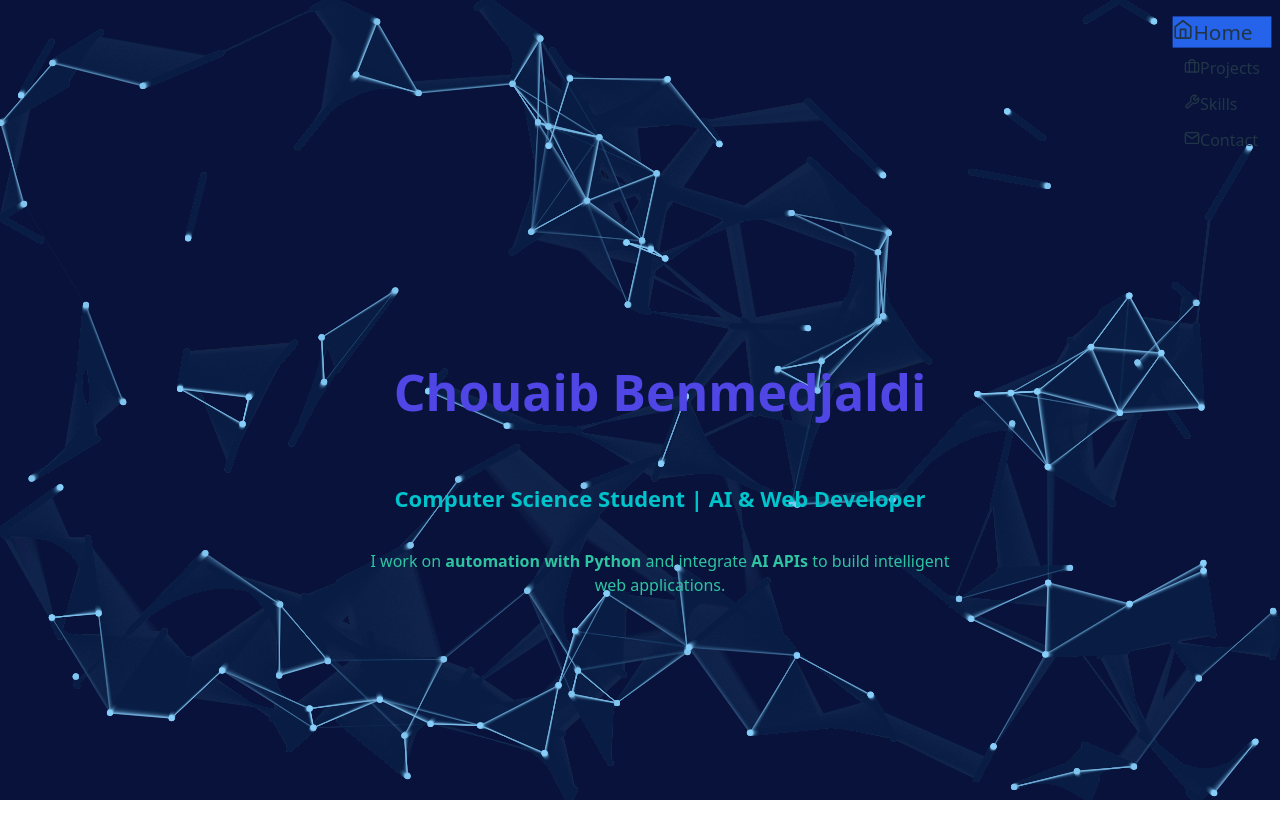
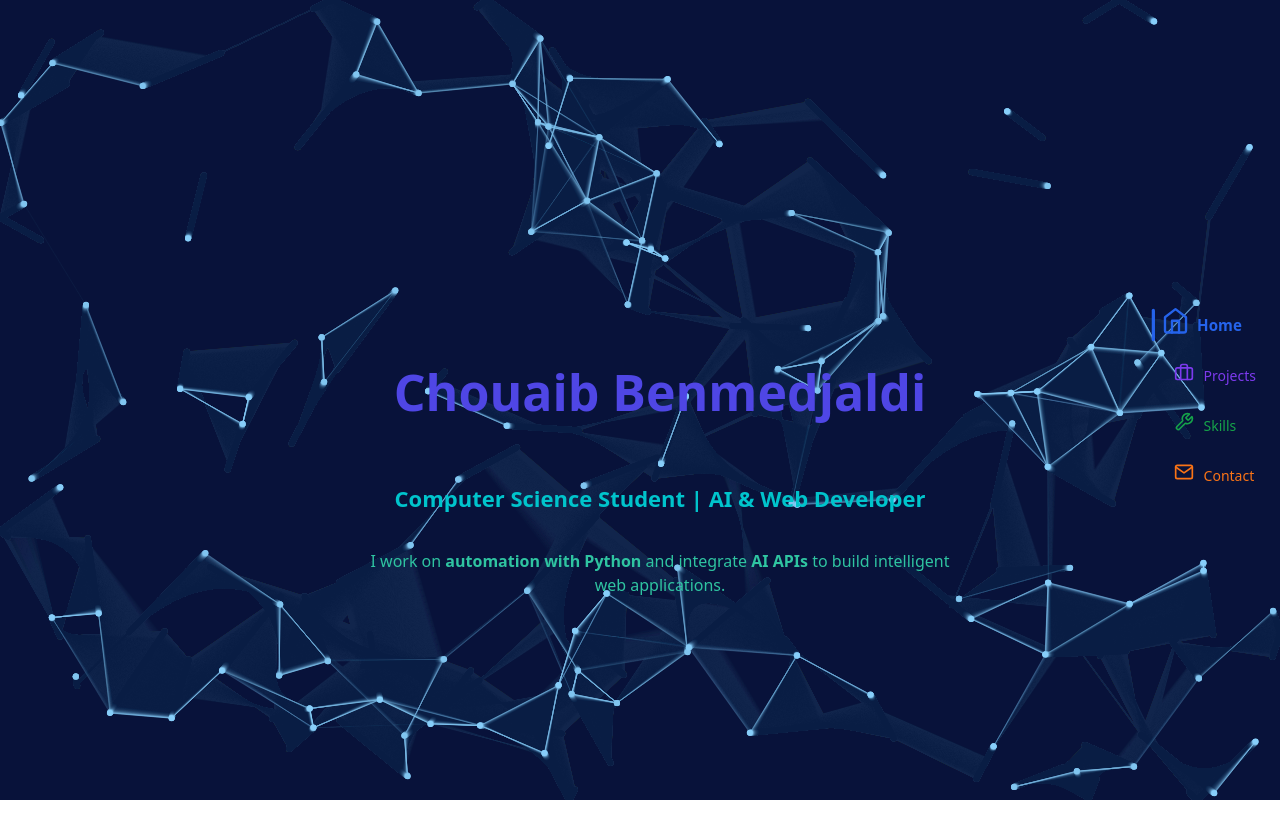
Before and after one commit to benmedjaldichouaib/Portfolio, a React (Vite) app: page / in a window 1280 px wide. Shown: the top 838 px of the page. Built offline with nearby package versions, Linux system fonts and the light colour scheme.

Commit message:
Refactor Navbar styles for improved layout and design

```diff
--- a/src/components/Navbar.module.css
+++ b/src/components/Navbar.module.css
@@ -1,32 +1,99 @@
-/* الحاوية العامة للـ Navbar */
+/* Navbar container */
 .navbar {
-  position: fixed;   /* تبقى مثبتة أثناء التمرير */
-  top: 20px;         /* تبعد 20px من الأعلى */
-  right: 20px;       /* تبعد 20px من اليمين */
-  display: flex;     /* ترتيب النقاط بشكل عمودي */
+  position: fixed;
+  top: 50%;
+  right: 24px;
+  transform: translateY(-50%);
+  display: flex;
   flex-direction: column;
-  gap: 12px;         /* مسافة بين كل نقطة والأخرى */
-  z-index: 100;      /* للتأكد من ظهورها فوق باقي العناصر */
+  gap: 20px;
+  z-index: 100;
 }
 
-/* شكل كل نقطة */
-.dot {
-  width: 16px;                /* عرض النقطة */
-  height: 16px;               /* طول النقطة */
-  background-color: #4f46e5;  /* لون أزرق موحد */
-  border-radius: 50%;         /* لتصبح دائرية */
-  cursor: pointer;            /* يتحول المؤشر عند المرور عليها */
-  transition: transform 0.2s ease, background-color 0.2s ease; /* حركة سلسة عند hover */
+/* Item */
+.navItem {
+  display: flex;
+  align-items: center;
+  gap: 10px;
+  cursor: pointer;
+  position: relative;
+  transition: transform 0.3s ease;
 }
 
-/* تأثير عند المرور بالماوس على النقطة */
-.dot:hover {
-  transform: scale(1.3);     /* تكبير النقطة */
-  background-color: #6366f1; /* تصبح أزرق أفتح */
+/* Icon */
+.icon {
+  font-size: 20px;
+  transition: transform 0.3s ease;
 }
 
-/* النقطة النشطة */
+/* Text */
+.label {
+  font-size: 14px;
+  font-weight: 500;
+  transition: transform 0.3s ease, opacity 0.3s ease;
+}
+
+/* Underline animated */
+.line {
+  position: absolute;
+  left: -12px;
+  height: 0;
+  width: 3px;
+  border-radius: 4px;
+  transition: height 0.3s ease;
+}
+
+/* Hover animation */
+.navItem:hover {
+  transform: translateX(-4px);
+}
+
+.navItem:hover .icon {
+  transform: scale(1.2);
+}
+
+/* Active state */
 .active {
-  background-color: #2563eb; /* لون أزرق أقوى للنقطة المحددة */
-  transform: scale(1.3);     /* تبقى مكبرة مثل hover */
+  transform: translateX(-6px) scale(1.08);
 }
+
+.active .icon {
+  transform: scale(1.3);
+}
+
+.active .label {
+  font-weight: 600;
+}
+
+.active .line {
+  height: 100%;
+}
+
+/* 🎨 Colors per section */
+.home {
+  color: #2563eb;
+}
+.home .line {
+  background-color: #2563eb;
+}
+
+.projects {
+  color: #7c3aed;
+}
+.projects .line {
+  background-color: #7c3aed;
+}
+
+.skills {
+  color: #16a34a;
+}
+.skills .line {
+  background-color: #16a34a;
+}
+
+.contact {
+  color: #f97316;
+}
+.contact .line {
+  background-color: #f97316;
+}
```
